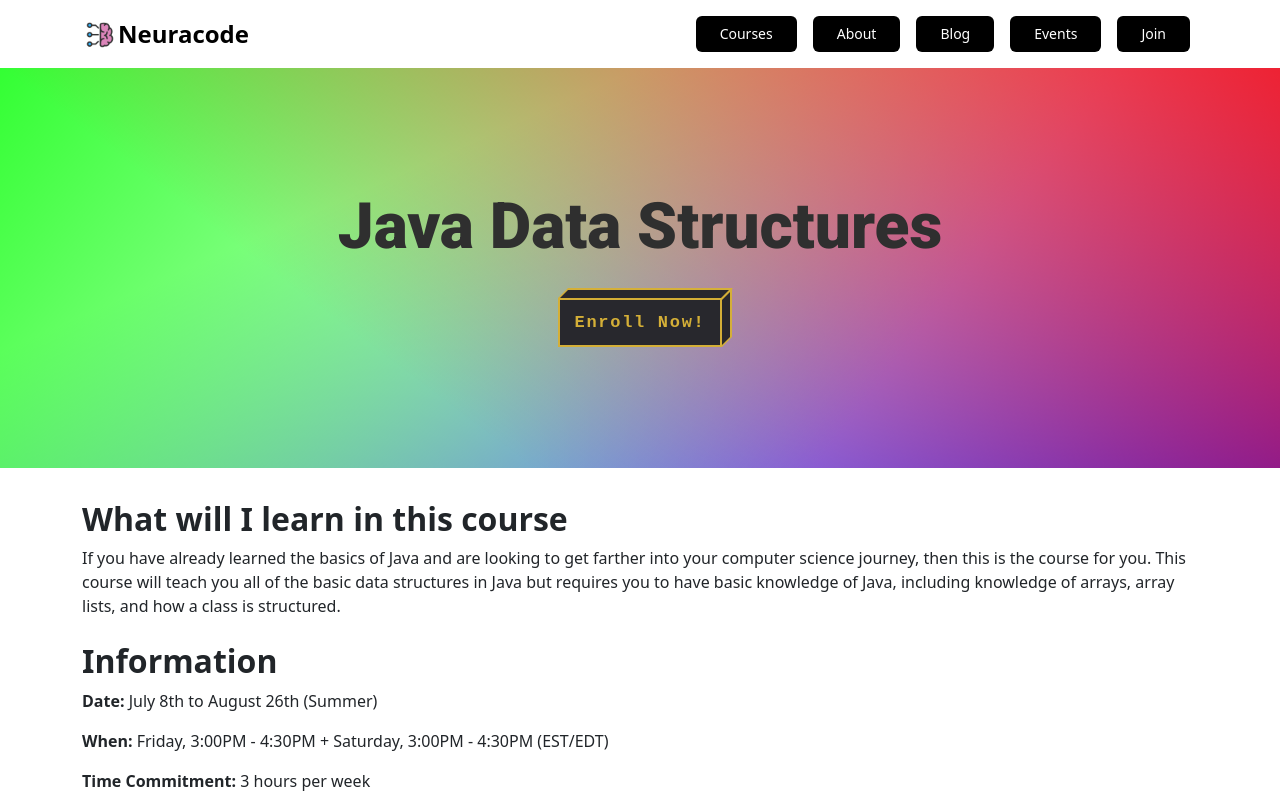
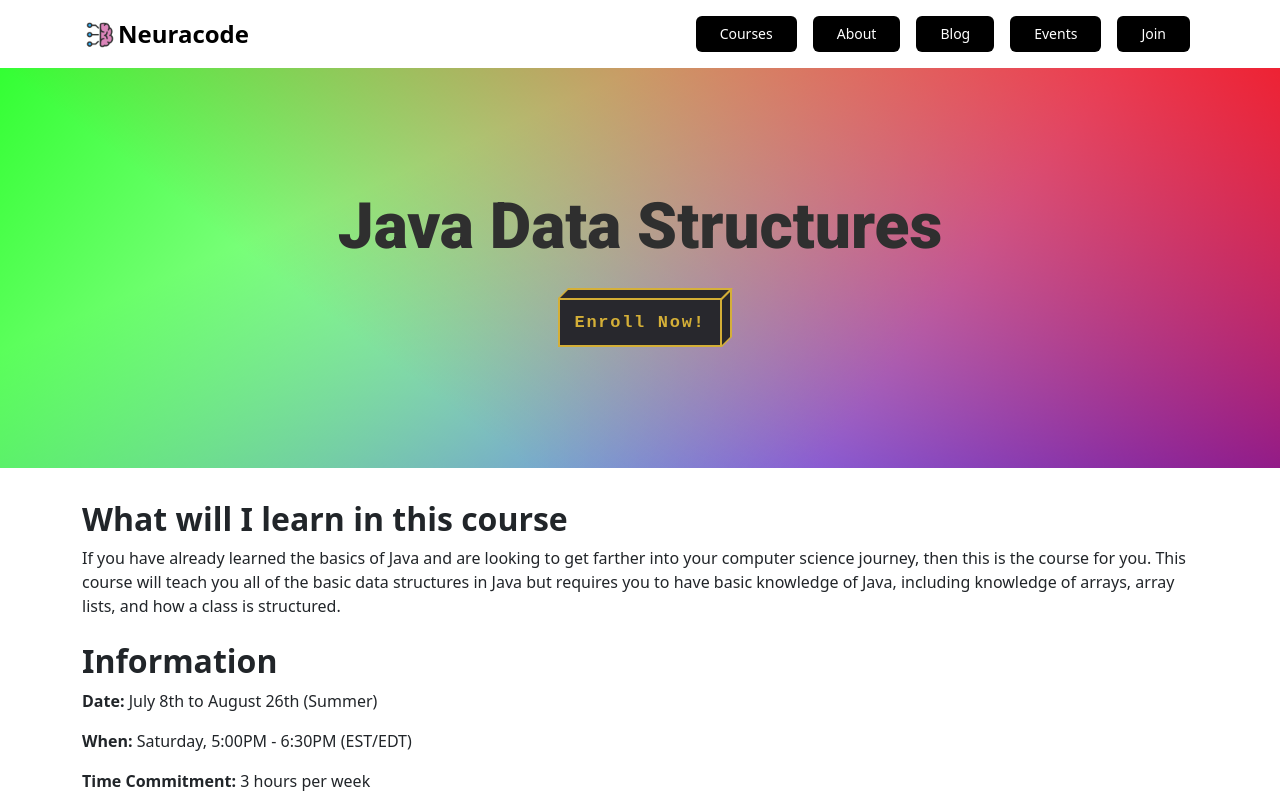
Before and after one commit to Neuracode/website, a Next.js app: page /courses/java-data-structures in a window 1280 px wide. Shown: the top 800 px of the page. Built offline with nearby package versions, Linux system fonts and the light colour scheme.

Commit message:
Update index.tsx

```diff
--- a/pages/courses/java-data-structures/index.tsx
+++ b/pages/courses/java-data-structures/index.tsx
@@ -26,7 +26,7 @@ const JavaDataStructures: React.FC = ({}) => {
                 about='If you have already learned the basics of Java and are looking to get farther into your computer science journey, then this is the course for you. This course will teach you all of the basic data structures in Java but requires you to have basic knowledge of Java, including knowledge of arrays, array lists, and how a class is structured.'
                 startDate='July 8th'
                 endDate='August 26th'
-                dayAndTime='Friday, 3:00PM - 4:30PM + Saturday, 3:00PM - 4:30PM'
+                dayAndTime='Saturday, 5:00PM - 6:30PM'
                 timeCommitment={3}
                 recommendedGrades='8-12'
                 prerequisites={['Java Basics']}
```
